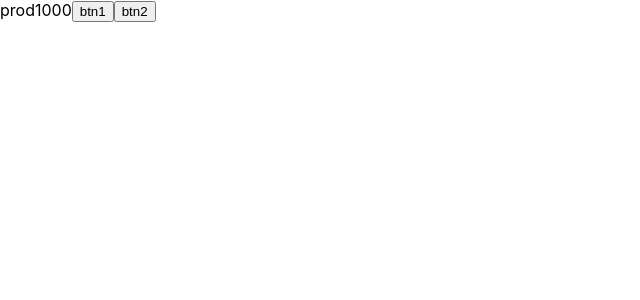
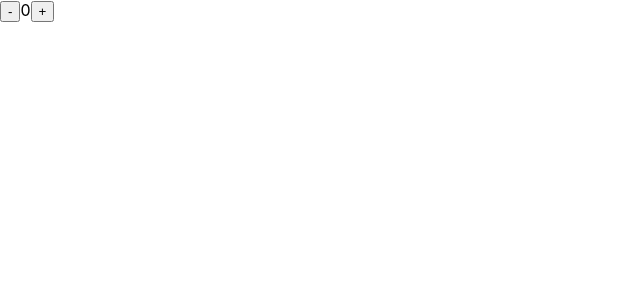
Before and after one commit to alexander-shestopal/app-react, a React (Create React App) app: page / in a window 1280 px wide. Shown: the top 300 px of the page, without its empty margins (0-640 px from the left). Built offline with nearby package versions, Linux system fonts and the light colour scheme.

Commit message:
state v.1

```diff
--- a/src/App.js
+++ b/src/App.js
@@ -1,16 +1,13 @@
 import React, { useState } from 'react';
 
 function App() {
-	let [name, setName] = useState('prod');
-	let [cost, setCost] = useState('1000');
+	let [count, setCount] = useState(0);
 
 	return <div>
-		<span>{name}</span>
-		<span>{cost}</span>
-
-		<button onClick={() => setName('xxxx')}>btn1</button>
-		<button onClick={() => setCost('2000')}>btn2</button>
-	</div>;
+		<button onClick={()=>setCount(count - 1)}>-</button>
+		<span>{count}</span>
+		<button onClick={()=>setCount(count + 1)}>+</button>
+	</div>
 }
 
 export default App;
```
